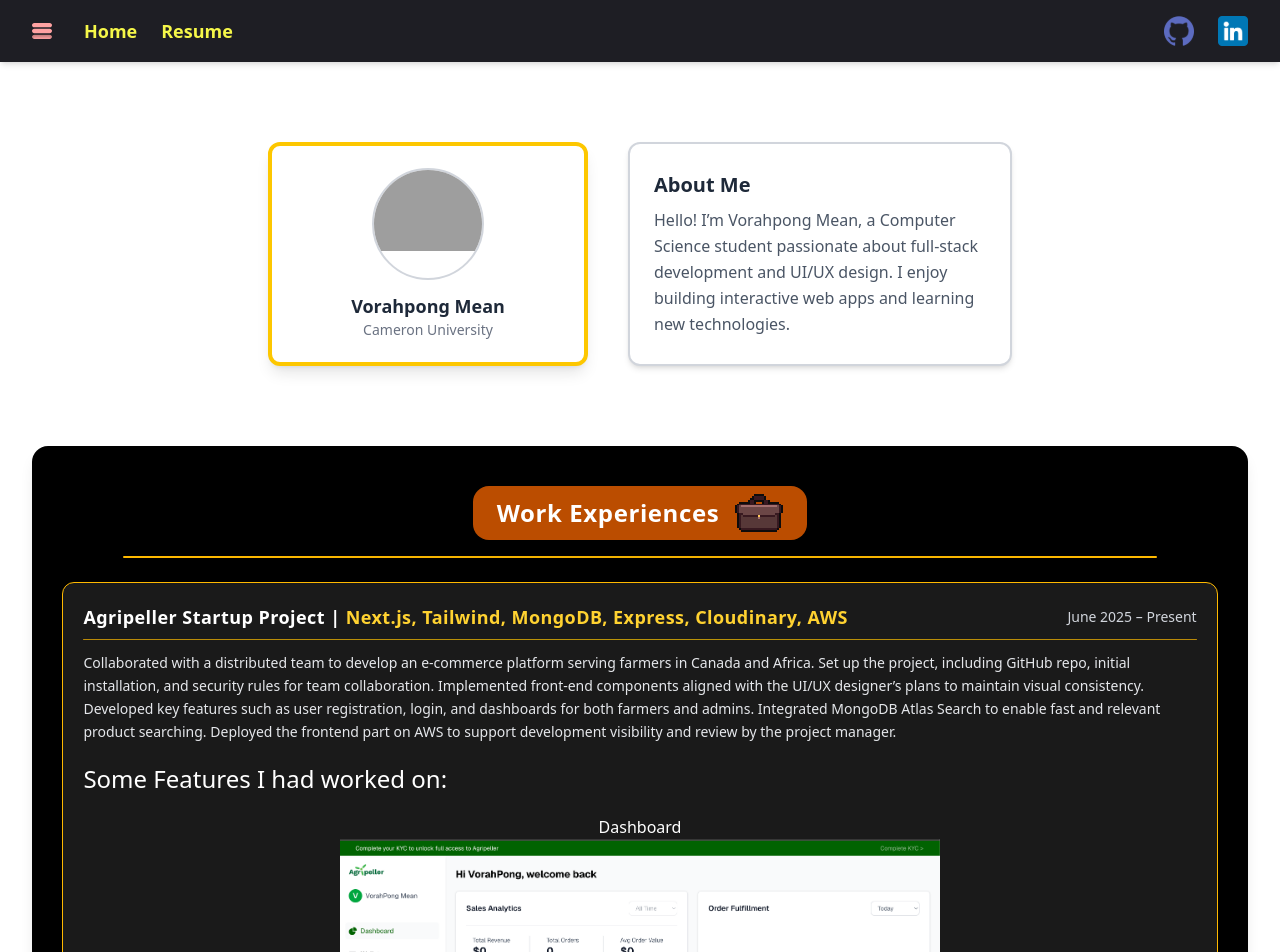
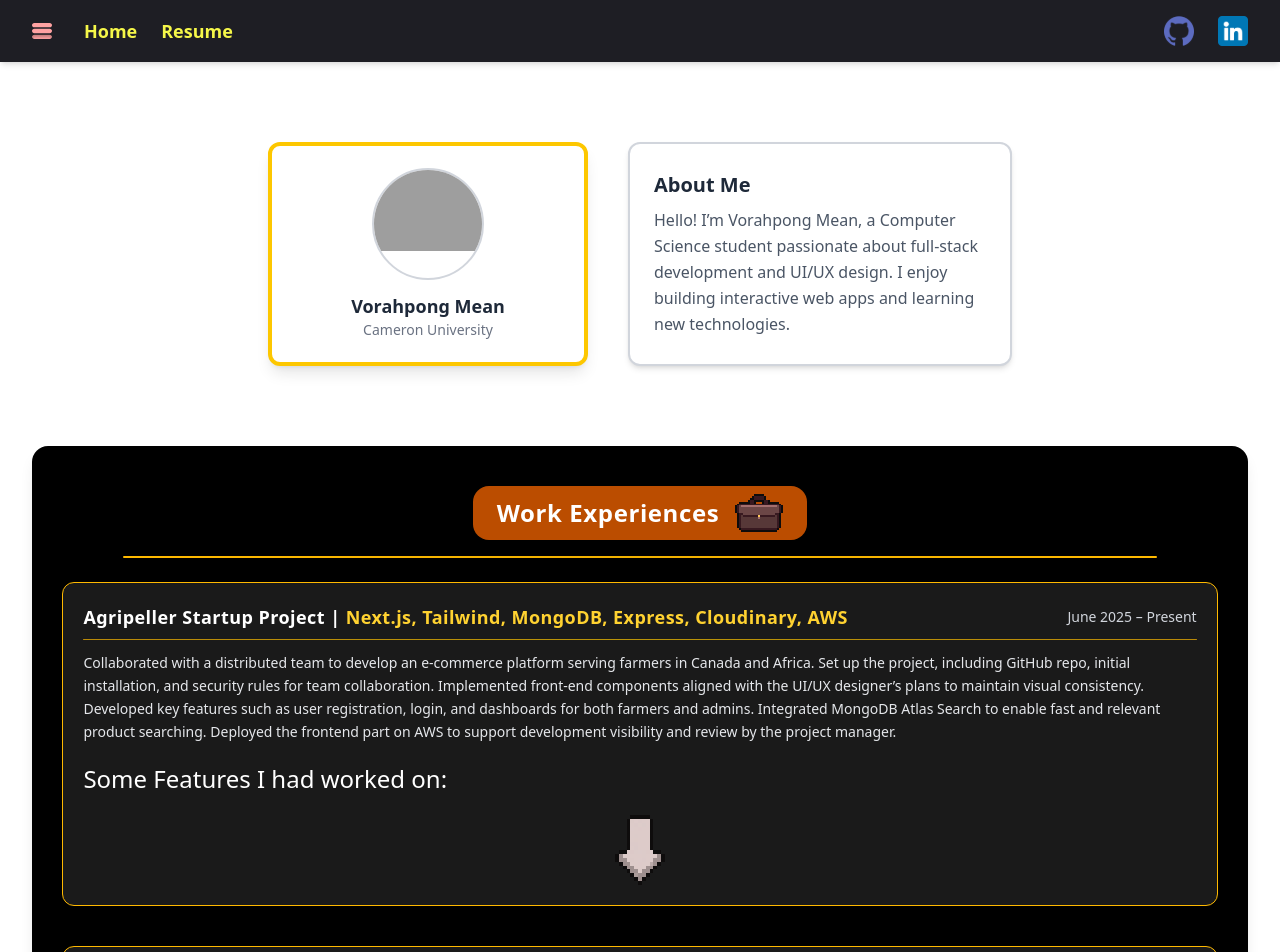
Before and after one commit to VorahPong/personal-portfolio-frontend, a Next.js app: page / in a window 1280 px wide. Shown: the top 952 px of the page. Built offline with nearby package versions, Linux system fonts and the light colour scheme; grey boxes are pictures that could not be loaded.

Commit message:
Made card collapsible

```diff
--- a/src/app/components/main-page/work-experiences-cards/agripeller-card.tsx
+++ b/src/app/components/main-page/work-experiences-cards/agripeller-card.tsx
@@ -1,5 +1,10 @@
+"use client";
+
 import Image from "next/image";
+import { useState } from "react";
 export default function WorkAgripellerCard() {
+	const [showMore, setShowMore] = useState(false);
+
 	return (
 		<div className="w-[95%] bg-white/10 border border-amber-400 rounded-xl text-white p-5 shadow-md hover:shadow-amber-400/30 transition-all duration-300">
 			{/* Header */}
@@ -32,6 +37,22 @@ export default function WorkAgripellerCard() {
 			</p>
 			{/* Some Images to show the website */}
 			<p className="mt-5 text-2xl">Some Features I had worked on:</p>
+
+			{/* Show more feature */}
+			<Image
+				src="/assets/card/arrow_down_vector.svg"
+				alt="Arrow Up to collapse"
+				width={50}
+				height={50}
+				className={`${
+					showMore && "hidden"
+				} mt-5 ml-auto mr-auto animate-bounce-slow hover:scale-110 transition-transform duration-700`}
+				onClick={() => {
+					setShowMore(true);
+				}}
+			/>
+
+			{showMore && (
 				<div className="flex flex-col items-center justify-center mt-5">
 					<h3>Dashboard</h3>
 					<Image
@@ -58,13 +79,17 @@ export default function WorkAgripellerCard() {
 
 					{/* Collapse Arrow feature */}
 					<Image
-					src={"/assets/agripeller/agripeller-login-phone.png"}
-					alt={"Agripeller Dashboard Page"}
-					width={300}
-					height={300}
+						src="/assets/card/arrow_down_vector.svg"
+						alt="Arrow Up to collapse"
+						width={50}
+						height={50}
+						className={`mt-5 transform rotate-180 animate-bounce-slow hover:scale-110 transition-transform duration-700`}
+						onClick={() => {
+							setShowMore(false);
+						}}
 					/>
-
 				</div>
+			)}
 		</div>
 	);
 }
```
Also changed, not shown: public/assets/card/arrow_down_vector.svg (added). Lines whose indentation alone changed are shown as unchanged.
